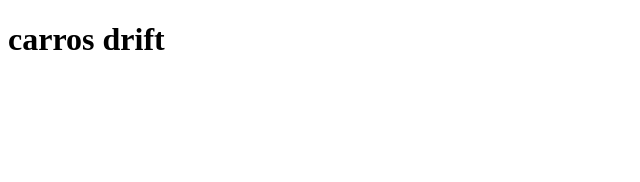
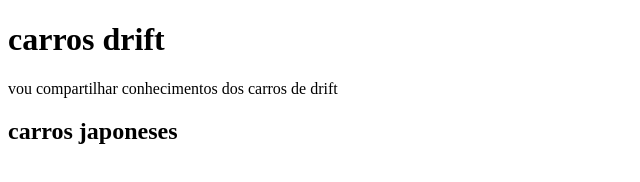
Before and after one commit to thiagotenorioalmeida-gif/edprojeto-1, a plain HTML site: page index.html in a window 1280 px wide. Shown: the whole page, without its empty margins (0-640 px from the left). Drawn offline with Linux system fonts and the light colour scheme.

Commit message:
edprojeto-1

```diff
--- a/index.html
+++ b/index.html
@@ -8,6 +8,9 @@
 <body>
    <header>
     <h1>carros drift</h1>
+    <p>vou compartilhar conhecimentos dos carros de drift</p>
+    <h2>carros japoneses</h2>
+    <p></p>
    </header>
-</body>
+</main>
 </html>
```
